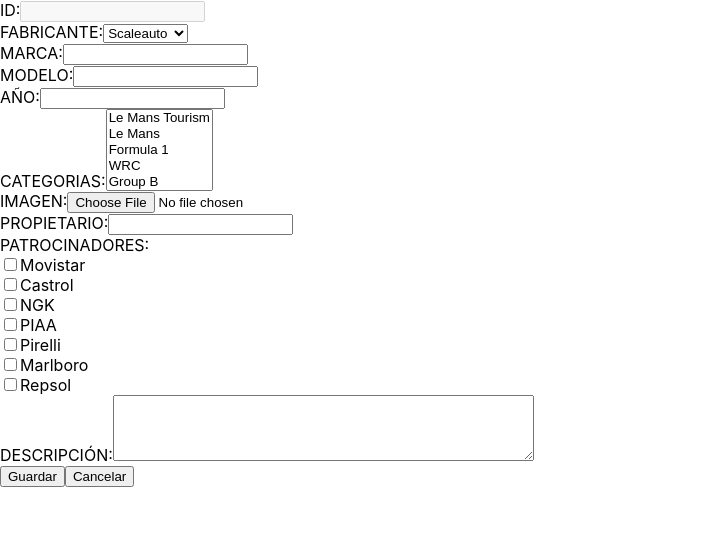
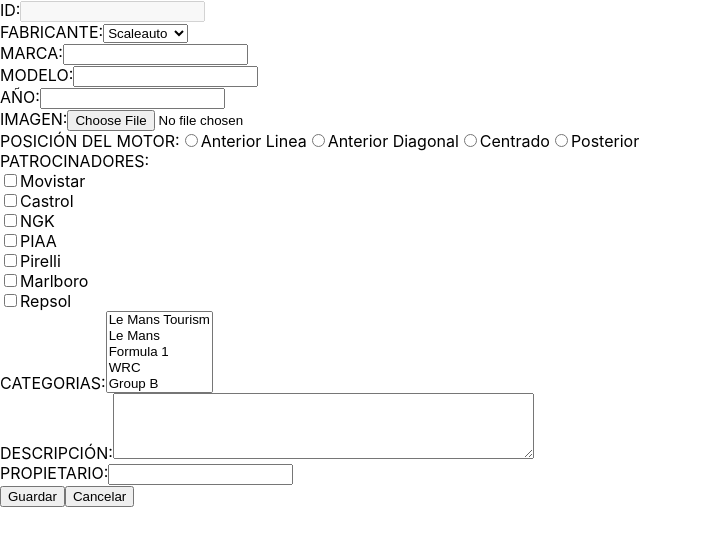
Before and after one commit to enricvelasco/slot-family, a Next.js app: page /cars/new in a window 1280 px wide. Shown: the top 546 px of the page, without its empty margins (0-702 px from the left). Built offline with nearby package versions, Linux system fonts and the light colour scheme.

Commit message:
adding radio button

```diff
--- a/forms/cars/index.js
+++ b/forms/cars/index.js
@@ -8,11 +8,12 @@
 import {generateRandomId} from "../../services/random";
 import {manufacturersList} from "../../mock/manufacturers";
 import {groupsList} from "../../mock/group";
+import {enginePositionList} from "../../mock/enginePosition";
 
 const CarsForm = ({ onSubmit, data = null }) => {
   const [state, dispatch] = useReducer(reducer, data || formInitialState)
   const [isUpdatingImage, setIsUpdatingImage] = useState(false)
-  const { id, manufacturer, make, model, year, group, imgUrl, owner, sponsors, description } = state
+  const { id, manufacturer, make, model, year, group, imgUrl, owner, sponsors, description, enginePosition } = state
 
   const handleSubmit = (e) => {
     e.preventDefault()
@@ -46,7 +47,6 @@
         <select
           id="manufacturer"
           name="manufacturer"
-          onSelect={e => console.log('SELECTED::', e.target)}
           onChange={e => dispatch({ type: 'manufacturer', payload: JSON.parse(e.target.value) })}
         >
           {
@@ -93,6 +93,53 @@
         />
       </div>
       <div>
+        <label>IMAGEN:</label>
+        <input type="file" id="files" name="files" onChange={event => onChange(event.target.files[0] || null)} />
+        {imgUrl && <Image id='car_img' src={imgUrl} width={100} height={75} alt="Image preview..."/>}
+        {isUpdatingImage && <span>Updating image...</span>}
+      </div>
+      <div>
+        <label>POSICIÓN DEL MOTOR:</label>
+        {enginePositionList.map((item, key) => {
+          const isSelected = enginePosition && enginePosition.name === item.name
+          return (
+            <span key={key}>
+              <input
+                onChange={e => dispatch({ type: 'enginePosition', payload: JSON.parse(e.target.value) })}
+                type="radio"
+                id={item.name}
+                name="fav_language"
+                value={JSON.stringify(item)}
+                checked={isSelected}
+              />
+              <label htmlFor={item.name}>{item.name}</label>
+            </span>
+          )
+        })}
+      </div>
+      <div>
+        <label>PATROCINADORES:</label>
+        {sponsorsList.map((item, key) => (
+          <div key={key}>
+            <input
+              type="checkbox"
+              id={item.name}
+              name={item.name}
+              defaultChecked={sponsors && sponsors.find(sponsor => sponsor.name === item.name)}
+              onChange={e => {
+                const isChecked = e.target.checked
+                const data = isChecked ? [...sponsors, item] : sponsors.filter(sponsor => sponsor.name !== item.name)
+                dispatch({
+                  type: 'sponsors',
+                  payload: data
+                })
+              }}
+            />
+            <label>{item.name}</label>
+          </div>
+        ))}
+      </div>
+      <div>
         <label htmlFor="cars_group">CATEGORIAS:</label>
         <select
           id="group"
@@ -119,50 +166,6 @@
             })
           }
         </select>
-        {/* <label>GRUPO:</label>
-          <input
-          type='text'
-          id='group'
-          value={group}
-          onChange={e => dispatch({type: 'group', payload: e.target.value})}
-          /> */}
-      </div>
-      <div>
-        <label>IMAGEN:</label>
-        <input type="file" id="files" name="files" onChange={event => onChange(event.target.files[0] || null)} />
-        {imgUrl && <Image id='car_img' src={imgUrl} width={100} height={75} alt="Image preview..."/>}
-        {isUpdatingImage && <span>Updating image...</span>}
-      </div>
-      <div>
-        <label>PROPIETARIO:</label>
-        <input
-          type='text'
-          id='owner'
-          value={owner}
-          onChange={e => dispatch({ type: 'owner', payload: e.target.value})}
-        />
-      </div>
-      <div>
-        <label>PATROCINADORES:</label>
-        {sponsorsList.map((item, key) => (
-          <div key={key}>
-            <input
-              type="checkbox"
-              id={item.name}
-              name={item.name}
-              defaultChecked={sponsors && sponsors.find(sponsor => sponsor.name === item.name)}
-              onChange={e => {
-                const isChecked = e.target.checked
-                const data = isChecked ? [...sponsors, item] : sponsors.filter(sponsor => sponsor.name !== item.name)
-                dispatch({
-                  type: 'sponsors',
-                  payload: data
-                })
-              }}
-            />
-            <label>{item.name}</label>
-          </div>
-        ))}
       </div>
       <div>
         <label>DESCRIPCIÓN:</label>
@@ -175,6 +178,15 @@
         />
       </div>
       <div>
+        <label>PROPIETARIO:</label>
+        <input
+          type='text'
+          id='owner'
+          value={owner}
+          onChange={e => dispatch({ type: 'owner', payload: e.target.value})}
+        />
+      </div>
+      <div>
         <input type='submit' value='Guardar' disabled={isUpdatingImage} />
         <Link href='/cars'><button>Cancelar</button></Link>
       </div>
--- /dev/null
+++ b/mock/enginePosition/index.js
@@ -0,0 +1,22 @@
+const backLine = {
+  name: 'Anterior Linea'
+}
+
+const backDiagonal = {
+  name: 'Anterior Diagonal'
+}
+
+const center = {
+  name: 'Centrado'
+}
+
+const front = {
+  name: 'Posterior'
+}
+
+export const enginePositionList = [
+  backLine,
+  backDiagonal,
+  center,
+  front
+]
```
